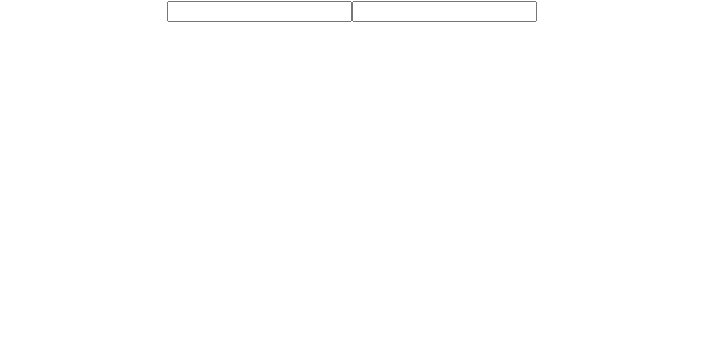
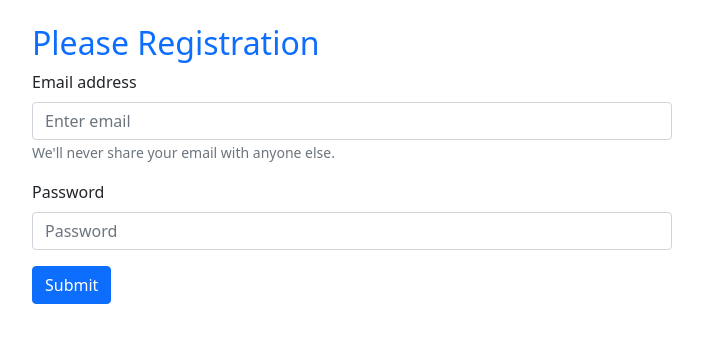
Before and after one commit to MdNadiruzzamanNibras/email-password-auth, a React (Create React App) app: page / in a window 1280 px wide. Shown: the top 342 px of the page, without its empty margins (288-991 px from the left). Built offline with nearby package versions, Linux system fonts and the light colour scheme.

Commit message:
from create

```diff
--- a/package.json
+++ b/package.json
@@ -6,8 +6,10 @@
     "@testing-library/jest-dom": "^5.16.4",
     "@testing-library/react": "^12.1.4",
     "@testing-library/user-event": "^13.5.0",
+    "bootstrap": "^5.1.3",
     "firebase": "^9.6.10",
     "react": "^18.0.0",
+    "react-bootstrap": "^2.2.3",
     "react-dom": "^18.0.0",
     "react-scripts": "5.0.0",
     "web-vitals": "^2.1.4"
--- a/src/App.js
+++ b/src/App.js
@@ -1,17 +1,46 @@
 import { getAuth, createUserWithEmailAndPassword } from "firebase/auth";
 import './App.css';
 import app from "./firebase.init";
+import 'bootstrap/dist/css/bootstrap.min.css';
+import Button from 'react-bootstrap/Button';
+import Form from 'react-bootstrap/Form'
 
 
 const auth = getAuth(app);
 function App() {
+  const handleEmailBlur= event=>{
+    console.log(event.target.value)
+  }
+  const handlePasswordBlur= event=>{
+    console.log(event.target.value)
+  }
+  const handleSubmit= event=>{
+    console.log("subimt formed")
+    event.preventDefult()
+  }
   return (
-    <div className="App">
-      <form>
-        <input type="text" />
-        <input type="password" name="" id="" />
+    <div>
 
-      </form>
+      <div className="registration w-50 mx-auto">
+      <h2 className="text-primary mt-4">Please Registration</h2>
+      <Form onSubmit={handleSubmit}>
+  <Form.Group className="mb-3" controlId="formBasicEmail">
+    <Form.Label>Email address</Form.Label>
+    <Form.Control onBlur={handleEmailBlur} type="email" placeholder="Enter email" />
+    <Form.Text className="text-muted">
+      We'll never share your email with anyone else.
+    </Form.Text>
+  </Form.Group>
+
+  <Form.Group className="mb-3" controlId="formBasicPassword">
+    <Form.Label>Password</Form.Label>
+    <Form.Control onBlur={handlePasswordBlur} type="password" placeholder="Password" />
+  </Form.Group>
+  <Button variant="primary" type="submit">
+    Submit
+  </Button>
+</Form>
+      </div>
     </div>
   );
 }
```
Also changed, not shown: 1 other file (tests, documents, lock files or other folders).
